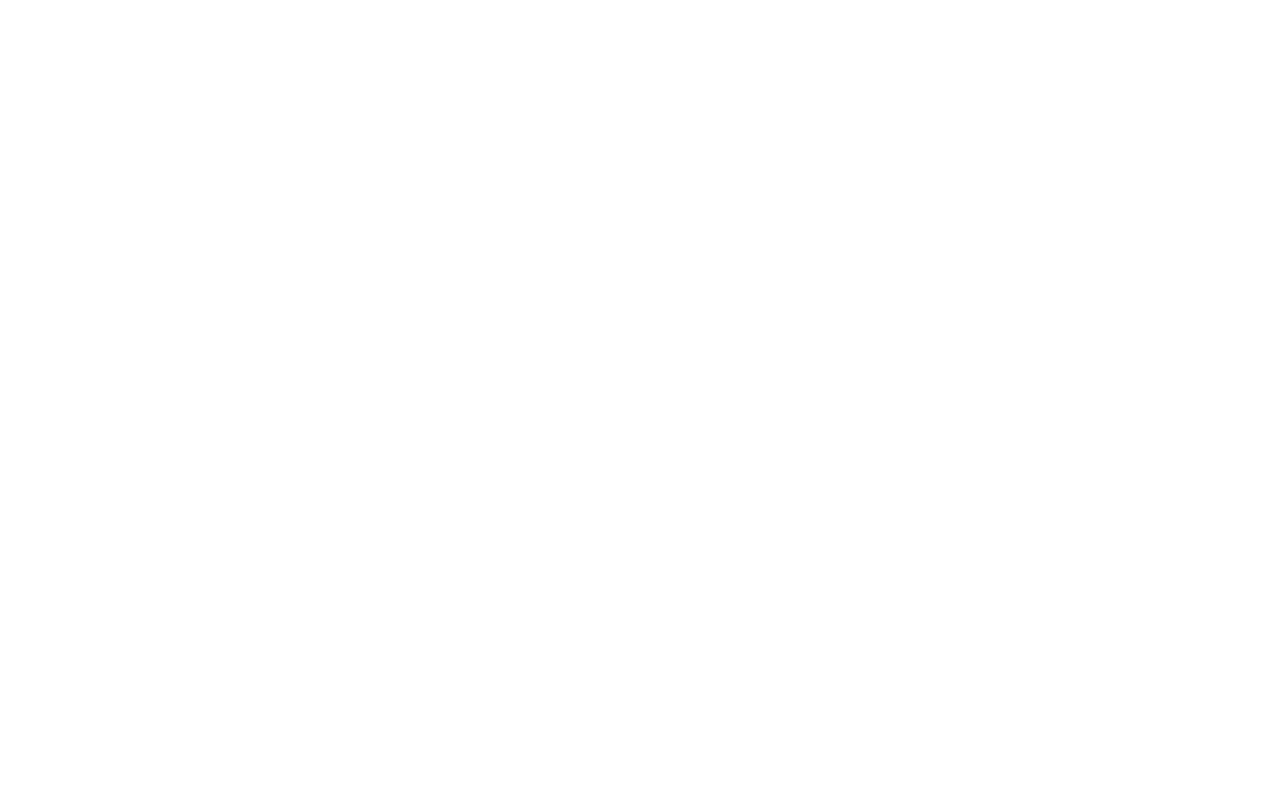
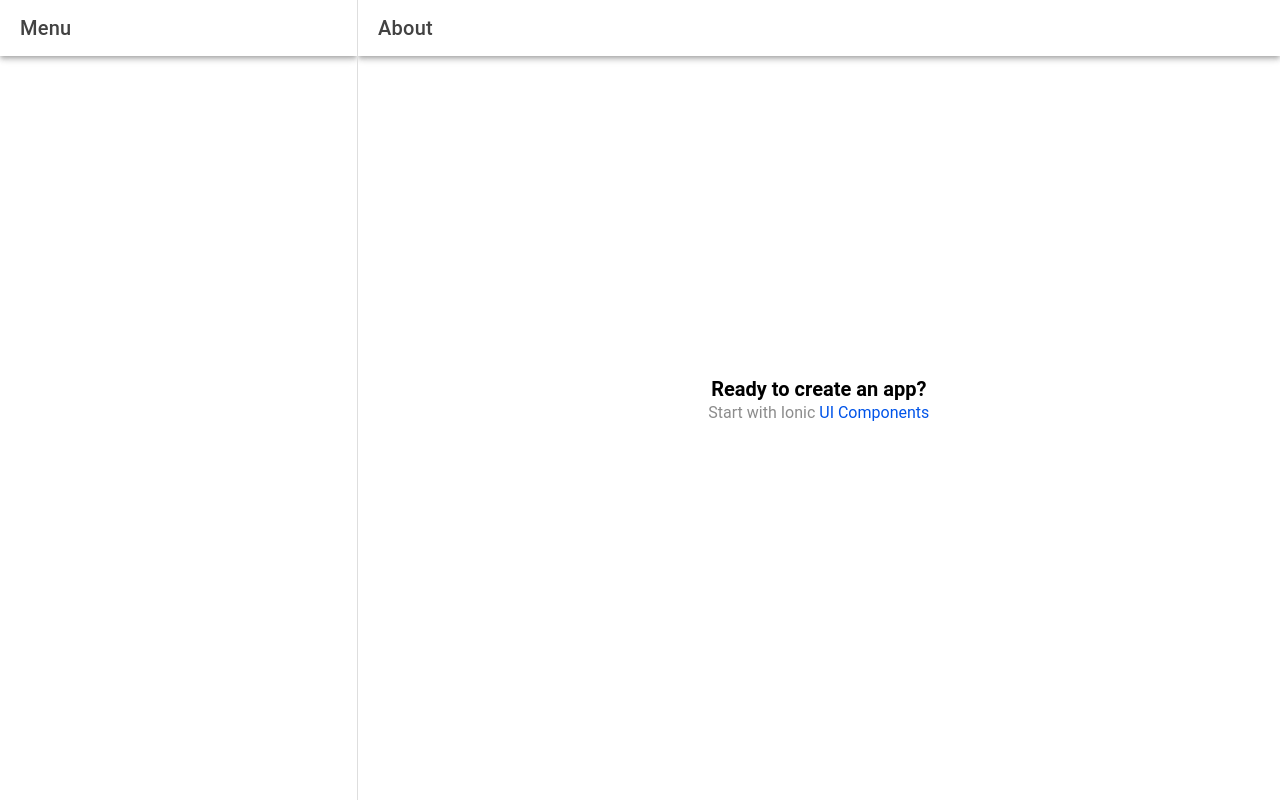
Before and after one commit to 20221936clint/it35-lab, a React (Vite) app: page /it35-lab/app/About in a window 1280 px wide. Built offline with nearby package versions, Linux system fonts and the light colour scheme.

Commit message:
Configure Sidemenu and added side menu templates

```diff
--- a/src/App.tsx
+++ b/src/App.tsx
@@ -1,7 +1,6 @@
 import { Redirect, Route } from 'react-router-dom';
 import { IonApp, IonRouterOutlet, setupIonicReact } from '@ionic/react';
 import { IonReactRouter } from '@ionic/react-router';
-import Home from './pages/Home';
 
 /* Core CSS required for Ionic components to work properly */
 import '@ionic/react/css/core.css';
@@ -42,7 +41,7 @@
     <IonReactRouter>
       <IonRouterOutlet>
         <Route exact path="/it35-lab" component={Login} />
-        <Route exact path="/it35-lab/app" component={Menu} />
+        <Route path="/it35-lab/app" component={Menu} />
       </IonRouterOutlet>
     </IonReactRouter>
   </IonApp>
--- /dev/null
+++ b/src/pages/About.tsx
@@ -0,0 +1,25 @@
+import { IonContent, IonHeader, IonPage, IonTitle, IonToolbar } from '@ionic/react';
+import ExploreContainer from '../components/ExploreContainer';
+
+
+const About: React.FC = () => {
+  return (
+    <IonPage>
+      <IonHeader>
+        <IonToolbar>
+          <IonTitle>About</IonTitle>
+        </IonToolbar>
+      </IonHeader>
+      <IonContent fullscreen>
+        <IonHeader collapse="condense">
+          <IonToolbar>
+            <IonTitle size="large">Blank</IonTitle>
+          </IonToolbar>
+        </IonHeader>
+        <ExploreContainer />
+      </IonContent>
+    </IonPage>
+  );
+};
+
+export default About;
--- a/src/pages/Home.tsx
+++ b/src/pages/Home.tsx
@@ -1,22 +1,26 @@
-import { IonContent, IonHeader, IonPage, IonTitle, IonToolbar } from '@ionic/react';
-import ExploreContainer from '../components/ExploreContainer';
-import './Home.css';
+import {
+  IonButtons,
+    IonContent,
+    IonHeader,
+    IonMenuButton,
+    IonPage,
+    IonTitle,
+    IonToolbar
+} from '@ionic/react';
 
 const Home: React.FC = () => {
   return (
     <IonPage>
       <IonHeader>
         <IonToolbar>
-          <IonTitle>Blank</IonTitle>
+          <IonButtons slot='start'>
+            <IonMenuButton ></IonMenuButton>
+          </IonButtons>
+          <IonTitle>Home</IonTitle>
         </IonToolbar>
       </IonHeader>
       <IonContent fullscreen>
-        <IonHeader collapse="condense">
-          <IonToolbar>
-            <IonTitle size="large">Blank</IonTitle>
-          </IonToolbar>
-        </IonHeader>
-        <ExploreContainer />
+
       </IonContent>
     </IonPage>
   );
--- a/src/pages/Menu.tsx
+++ b/src/pages/Menu.tsx
@@ -1,23 +1,61 @@
-import { IonContent, IonHeader, IonPage, IonTitle, IonToolbar } from '@ionic/react';
-import ExploreContainer from '../components/ExploreContainer';
-
+import {
+  IonButtons,
+    IonContent,
+    IonHeader,
+    IonIcon,
+    IonItem,
+    IonMenu,
+    IonMenuButton,
+    IonMenuToggle,
+    IonPage,
+    IonRouterOutlet,
+    IonSplitPane,
+    IonTitle,
+    IonToolbar
+} from '@ionic/react'
+import {homeOutline, rocketOutline} from 'ionicons/icons';
+import { Redirect, Route } from 'react-router';
+import Home from './Home';
+import About from './About';
 
 const Menu: React.FC = () => {
+  const path = [
+      {name:'Home', url: '/it35-lab/app/Home', icon: homeOutline},
+      {name:'About', url: '/it35-lab/app/About', icon: rocketOutline},
+  ]
+
   return (
       <IonPage>
+          <IonSplitPane contentId="main">
+              <IonMenu contentId="main">
                   <IonHeader>
                       <IonToolbar>
-          <IonTitle>Menu</IonTitle>
+                          <IonTitle>
+                              Menu
+                          </IonTitle>
                       </IonToolbar>
                   </IonHeader>
-      <IonContent fullscreen>
-        <IonHeader collapse="condense">
-          <IonToolbar>
-            <IonTitle size="large">Blank</IonTitle>
-          </IonToolbar>
-        </IonHeader>
-        <ExploreContainer />
+                  <IonContent>
+                      {path.map((item,index) =>(
+                          <IonMenuToggle key={index}>
+                              <IonItem routerLink={item.url} routerDirection="forward">
+                                  <IonIcon icon={item.icon} slot="start"></IonIcon>
+                                  {item.name}
+                              </IonItem>
+                          </IonMenuToggle>
+                      ))}
                   </IonContent>
+              </IonMenu>
+
+              <IonRouterOutlet id="main">
+                  <Route exact path="/it35-lab/app/Home" component={Home} />
+                  <Route exact path="/it35-lab/app/About" component={About} />
+
+                  <Route exact path="/it35-lab/app">
+                      <Redirect to="/it35-lab/app/Home"/>
+                  </Route>
+              </IonRouterOutlet>
+          </IonSplitPane>
       </IonPage>
   );
 };
```
Also changed, not shown: src/pages/Home.css (deleted). Lines whose indentation alone changed are shown as unchanged.
